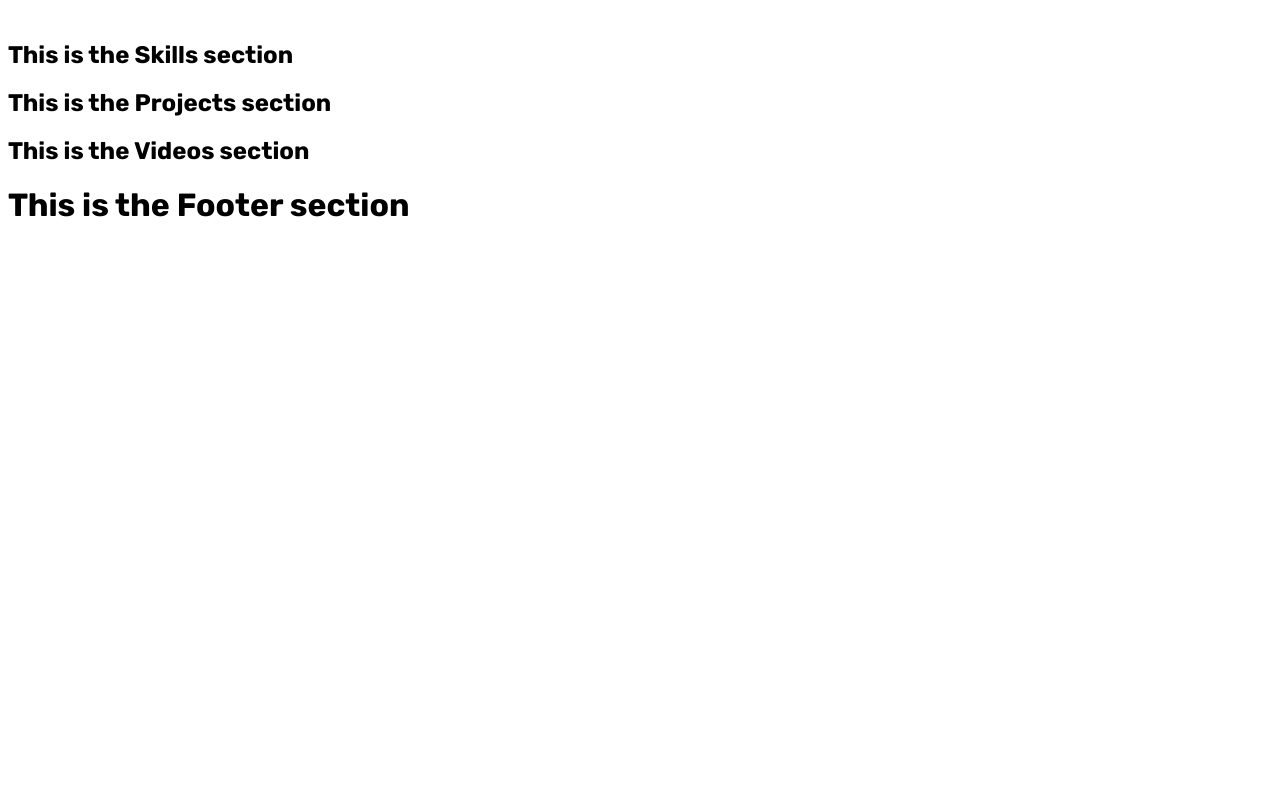
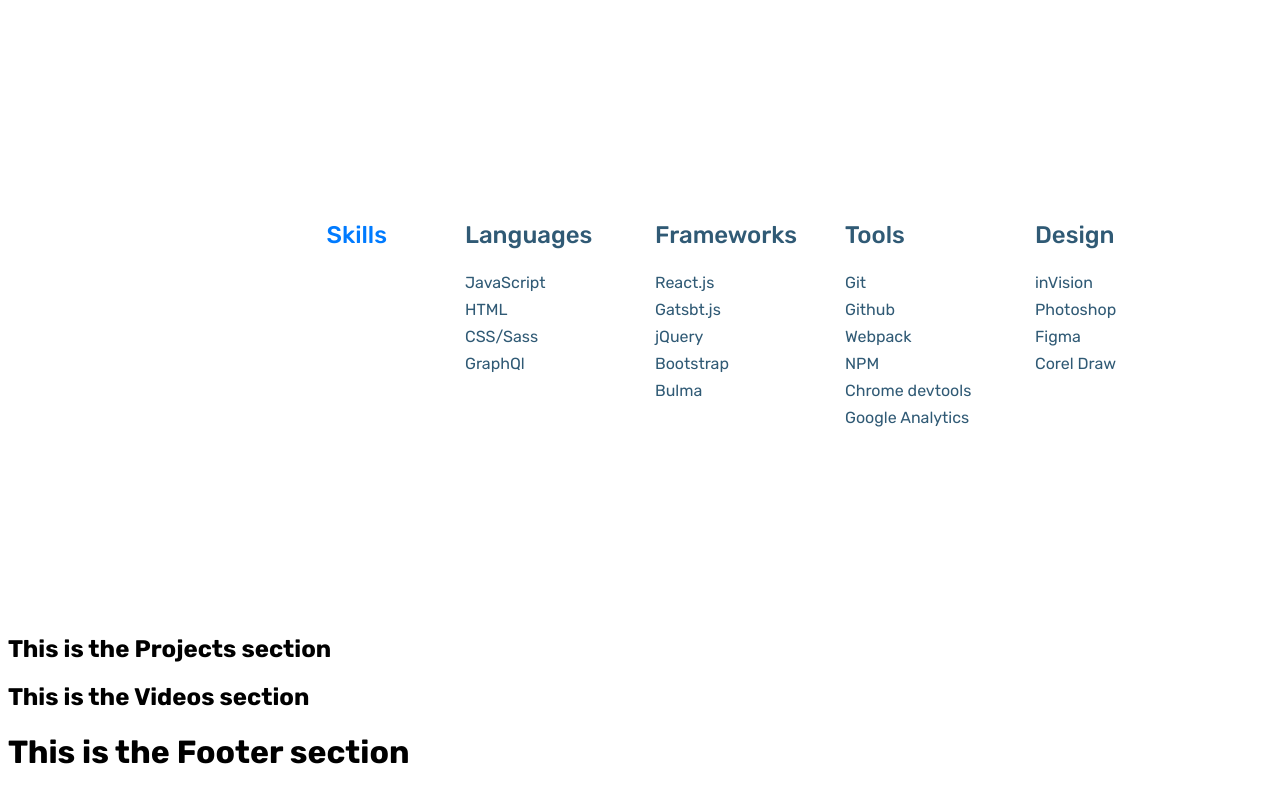
Before and after one commit to DejanBulatic/personal-portfolio-v2, a Gatsby site: page / in a window 1280 px wide. Shown: the part 1441-2233 px from the top of the page. Before the commit the page ends 1687 px from the top, so only its background shows below. Built offline with nearby package versions, Linux system fonts and the light colour scheme; Gatsby itself is replaced by a stand-in of ours.

Commit message:
skills section complete

```diff
--- a/src/components/about.js
+++ b/src/components/about.js
@@ -2,7 +2,7 @@
 
 const About = () => {
     return (
-        <section>
+        <section className="section-bottom">
             <div className="container">
                 <div className="row">
                     <div className="col-12 col-md-4">
--- a/src/components/skills.js
+++ b/src/components/skills.js
@@ -2,8 +2,59 @@
 
 const Skills = () => {
     return (
-        <section>
-            <h1>This is the Skills section</h1>
+        <section className="section-bottom">
+            <div className="container">
+                <div className="row">
+                    <div className="col-12 col-md-4">
+                        <aside className="header-wraper">
+                            <h4 className="section-header">Skills</h4>
+                        </aside>
+                    </div>
+                    <div className="col-12 col-md-8">
+                        <div className="row">
+                            <div className="col-6 col-lg-3">
+                                <ul>
+                                    <li><h4 className="skills-header">Languages</h4></li>
+                                    <li>JavaScript</li>
+                                    <li>HTML</li>
+                                    <li>CSS/Sass</li>
+                                    <li>GraphQl</li>
+                                </ul>
+                            </div>
+                            <div className="col-6 col-lg-3">
+                                <ul>
+                                    <li><h4 className="skills-header">Frameworks</h4></li>
+                                    <li>React.js</li>
+                                    <li>Gatsbt.js</li>
+                                    <li>jQuery</li>
+                                    <li>Bootstrap</li>
+                                    <li>Bulma</li>
+                                </ul>
+                            </div>
+                            <div className="col-6 col-lg-3">
+                                <ul>
+                                    <li><h4 className="skills-header">Tools</h4></li>
+                                    <li>Git</li>
+                                    <li>Github</li>
+                                    <li>Webpack</li>
+                                    <li>NPM</li>
+                                    <li>Chrome devtools</li>
+                                    <li>Google Analytics</li>
+                                </ul>
+                            </div>
+                            <div className="col-6 col-lg-3">
+                                <ul>
+                                    <li><h4 className="skills-header">Design</h4></li>
+                                    <li>inVision</li>
+                                    <li>Photoshop</li>
+                                    <li>Figma</li>
+                                    <li>Corel Draw</li>
+                                </ul>
+                            </div>
+                        </div>
+                    </div>
+                </div>
+            </div>
         </section>
     )
 }
--- a/src/styles/_general.scss
+++ b/src/styles/_general.scss
@@ -13,6 +13,23 @@
     img {
         max-width: 100%;
     }
+ }
 
+ul {
+    list-style: none;
+    margin: 0;
+    padding: 0;
 
+    li {
+        margin-bottom: 0.5rem;
+        color: $primaryColor;
+    }
 }
+
+ .section-bottom {
+     margin-bottom: 100px;
+
+     @media (min-width: 768px) {
+         margin-bottom: 200px;
+     }
+ }
--- a/src/styles/_typography.scss
+++ b/src/styles/_typography.scss
@@ -14,7 +14,7 @@
   font-size: 1.5rem;
   font-weight: 500;
   margin: 0;
-
+  margin-bottom: 1.5rem;
 }
 
 @mixin primaryText {
@@ -25,7 +25,6 @@
   font-weight: 400;
   line-height: 1.6rem;
   letter-spacing: 1px;
-
 }
 
 .header-wraper {
@@ -34,10 +33,12 @@
 
 .section-header {
   @include sectionHeader;
+}
 
+.skills-header {
+  @include sectionHeader($primaryColor);
 }
 
 .primary-text {
   @include primaryText;
-
 }
```
Also changed, not shown: 1 other file. Lines whose indentation alone changed are shown as unchanged.
